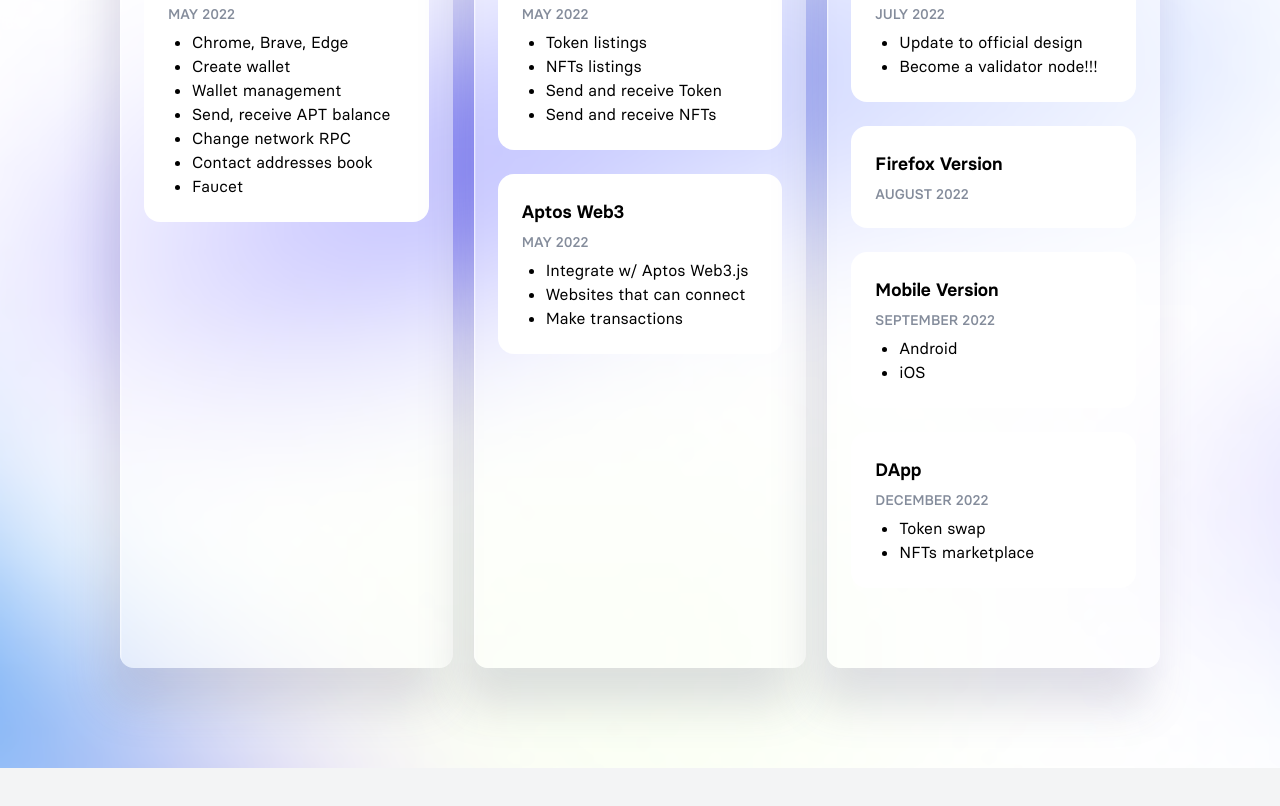
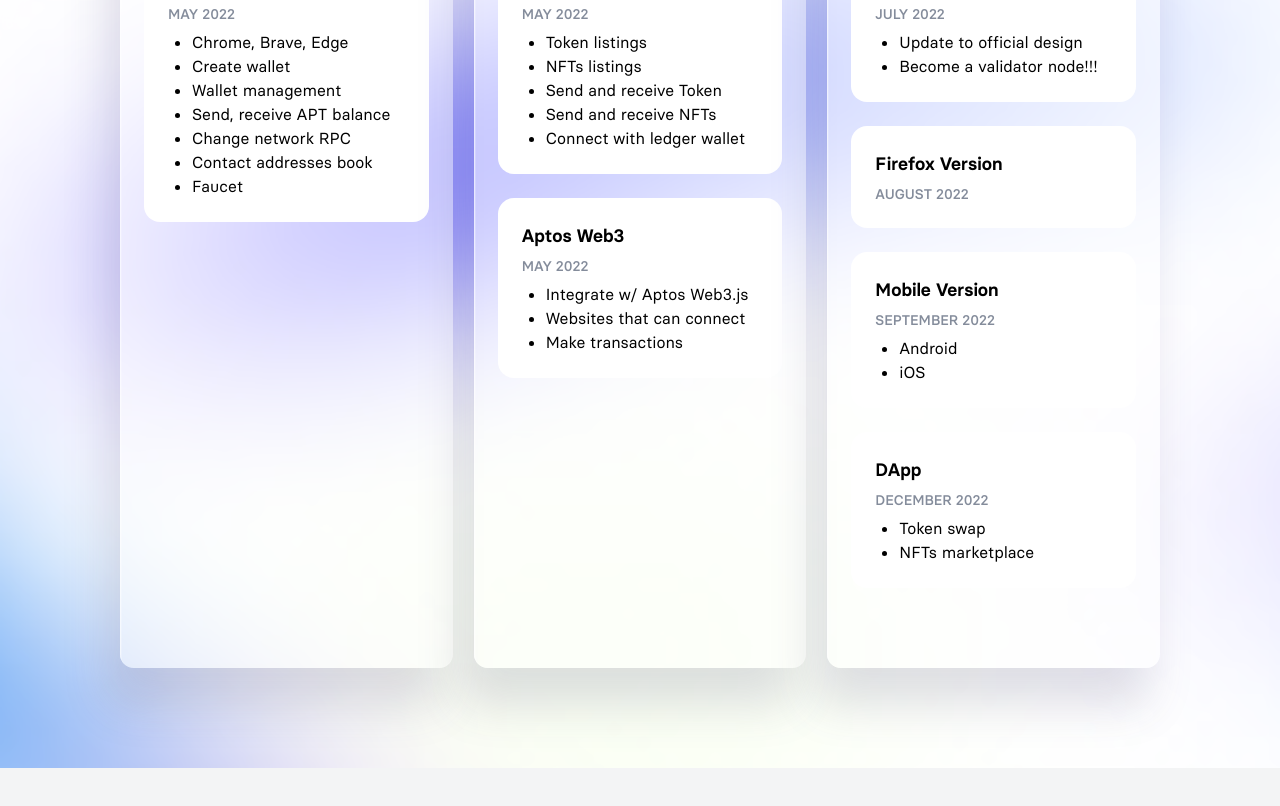
Before and after one commit to fewcha-wallet/fewcha.app, a Next.js app: page / in a window 1280 px wide. Shown: the part 3040-3846 px from the top of the page. Built offline with nearby package versions, Linux system fonts and the light colour scheme.

Commit message:
update roadmap

```diff
--- a/assets/constants.js
+++ b/assets/constants.js
@@ -64,6 +64,7 @@ export const ROADMAPS = [
           "NFTs listings",
           "Send and receive Token",
           "Send and receive NFTs",
+          "Connect with ledger wallet",
         ],
       },
       {
```
